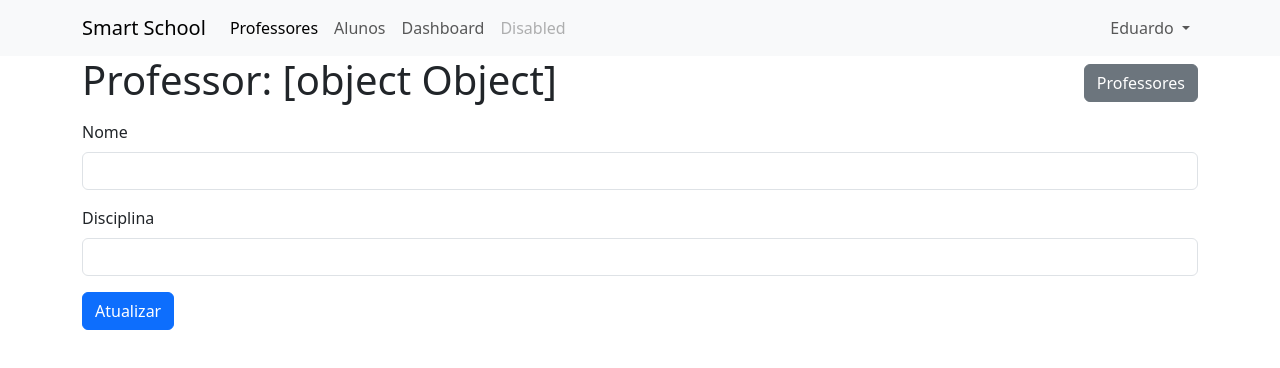
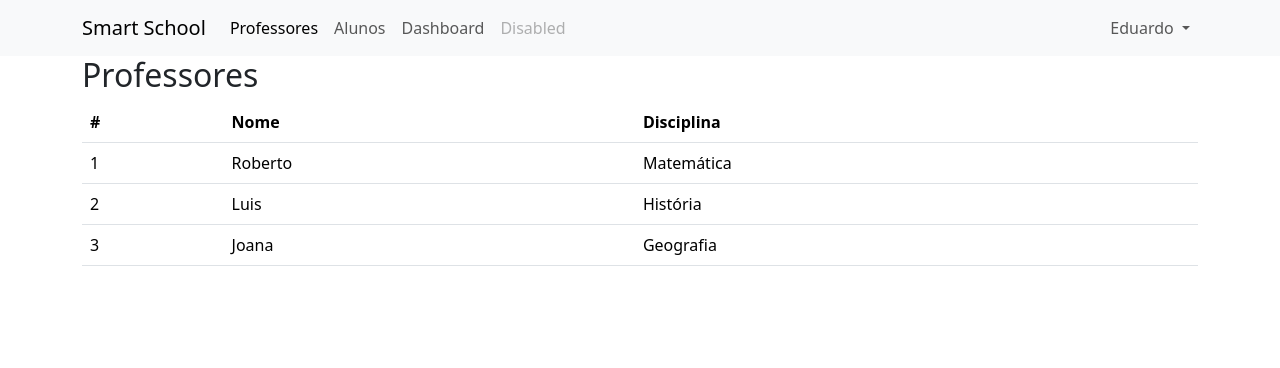
Before and after one commit to alvesil/asp-net-angular, an Angular app in the folder SmartSchool/: page /professores in a window 1280 px wide. Shown: the top 368 px of the page. Built offline with nearby package versions, Linux system fonts and the light colour scheme.

Commit message:
forms de professor e aluno atualizados para FormGroup com Validators

```diff
--- a/SmartSchool/src/app/alunos/alunos.component.html
+++ b/SmartSchool/src/app/alunos/alunos.component.html
@@ -1,30 +1,31 @@
-<div *ngIf="alunoSelecionado">
+<div class="row">
+    <div class="col-6" *ngIf="alunoSelecionado">
         <div class="row">
             <div class="col float-start">
-            <app-titulo [titulo]="'Aluno: '+ alunoSelecionado"></app-titulo>
+                <app-titulo [titulo]="'Aluno: '+ alunoSelecionado.nome"></app-titulo>
             </div>
             <div class="col float-end">
-            <button class="btn btn-secondary float-end mt-2" (click)="voltar()">Alunos</button>
+                <button class="btn btn-outline-danger float-end mt-2" (click)="voltar()">Fechar</button>
             </div>
         </div>
-    <form class="mt-2">
+        <form [formGroup]="alunoForm" (submit)="alunoSubmit()" class="mt-2">
             <div class="mb-3">
               <label class="form-label">Nome</label>
-          <input type="text" class="form-control">
+              <input formControlName="nome" type="text" class="form-control">
             </div>
             <div class="mb-3">
               <label class="form-label">Sobrenome</label>
-          <input type="text" class="form-control">
+              <input formControlName="sobrenome" type="text" class="form-control">
             </div>
             <div class="mb-3 form-label">
               <label class="form-label">Telefone</label>
-          <input type="text" maxlength="11" class="form-control">
+              <input formControlName="telefone" type="number" class="form-control">
             </div>
-        <button type="submit" class="btn btn-primary">Atualizar</button>
+            <button type="submit" class="btn btn-primary" [disabled]="!alunoForm.valid">Atualizar</button>
         </form>
 
     </div>
-<div *ngIf="!alunoSelecionado">
+    <div [ngClass]="{'col-6' : alunoSelecionado, 'col-12' : !alunoSelecionado}">
         <app-titulo [titulo]="titulo"></app-titulo>
         <table class="table table-hover">
             <thead>
@@ -45,3 +46,4 @@
             </tbody>
         </table>
     </div>
+</div>
--- a/SmartSchool/src/app/alunos/alunos.component.ts
+++ b/SmartSchool/src/app/alunos/alunos.component.ts
@@ -1,5 +1,6 @@
 import { Component } from '@angular/core';
 import { Aluno } from '../models/Aluno';
+import { FormBuilder, FormGroup, Validators } from '@angular/forms';
 
 @Component({
   selector: 'app-alunos',
@@ -8,8 +9,9 @@ import { Aluno } from '../models/Aluno';
 })
 export class AlunosComponent {
 
+  public alunoForm!: FormGroup;
   public titulo = 'Alunos';
-  public alunoSelecionado!: Aluno;
+  public alunoSelecionado: Aluno | null = null;
 
   public alunos = [
     {
@@ -56,12 +58,30 @@ export class AlunosComponent {
     }
   ];
 
+  constructor(private fb: FormBuilder)
+  {
+    this.criarForm();
+  }
+
   selecionarAluno(aluno: Aluno)
   {
     this.alunoSelecionado = aluno;
+    this.alunoForm.patchValue(aluno);
+  }
+
+  alunoSubmit(){
+    console.log(this.alunoForm.value);
+  }
+
+  criarForm(){
+    this.alunoForm = this.fb.group({
+      nome: ['', Validators.required],
+      sobrenome: ['', Validators.required],
+      telefone: ['', Validators.required]
+    });
   }
   voltar()
   {
-    this.alunoSelecionado == null;
+    this.alunoSelecionado = null;
   }
 }
--- a/SmartSchool/src/app/app.module.ts
+++ b/SmartSchool/src/app/app.module.ts
@@ -2,6 +2,7 @@ import { NgModule } from '@angular/core';
 import { BrowserModule } from '@angular/platform-browser';
 import { BsDropdownModule } from 'ngx-bootstrap/dropdown';
 import { BrowserAnimationsModule } from '@angular/platform-browser/animations';
+import { FormsModule, ReactiveFormsModule } from '@angular/forms';
 
 import { AppRoutingModule } from './app-routing.module';
 import { AppComponent } from './app.component';
@@ -26,7 +27,9 @@ import { TituloComponent } from './titulo/titulo.component';
     BrowserModule,
     AppRoutingModule,
     BsDropdownModule,
-    BrowserAnimationsModule
+    BrowserAnimationsModule,
+    FormsModule,
+    ReactiveFormsModule
   ],
   providers: [],
   bootstrap: [AppComponent]
--- a/SmartSchool/src/app/professores/professores.component.html
+++ b/SmartSchool/src/app/professores/professores.component.html
@@ -1,26 +1,27 @@
+<div class="row">
 
-<div *ngIf="professorSelecionado">
+    <div class="col-6" *ngIf="professorSelecionado">
         <div class="row">
             <div class="col float-start">
-            <app-titulo [titulo]="'Professor: '+ professorSelecionado"></app-titulo>
+                <app-titulo [titulo]="'Professor: '+ professorSelecionado.nome"></app-titulo>
             </div>
             <div class="col float-end">
-            <button class="btn btn-secondary float-end mt-2" (click)="voltar()">Professores</button>
+                <button class="btn btn-outline-danger float-end mt-2" (click)="voltar()">Fechar</button>
             </div>
         </div>
-    <form class="mt-2">
+        <form [formGroup]="professorForm" (submit)="professorSubmit()" class="mt-2">
             <div class="mb-3">
               <label class="form-label">Nome</label>
-          <input type="text" class="form-control">
+              <input formControlName="nome" type="text" class="form-control">
             </div>
             <div class="mb-3">
               <label class="form-label">Disciplina</label>
-          <input type="text" class="form-control">
+              <input formControlName="disciplina" type="text" class="form-control">
             </div>
-        <button type="submit" class="btn btn-primary">Atualizar</button>
+            <button type="submit" class="btn btn-primary" [disabled]="!professorForm.valid">Atualizar</button>
         </form>
     </div>
-<div *ngIf="!professorSelecionado">
+    <div [ngClass]="{'col-6' : professorSelecionado, 'col-12' : !professorSelecionado}">
         <app-titulo [titulo]="titulo"></app-titulo>
         <table class="table table-hover">
             <thead>
@@ -39,3 +40,4 @@
             </tbody>
         </table>
     </div>
+</div>
--- a/SmartSchool/src/app/professores/professores.component.ts
+++ b/SmartSchool/src/app/professores/professores.component.ts
@@ -1,5 +1,6 @@
 import { Component } from '@angular/core';
 import { Professor } from '../models/Professor';
+import { FormBuilder, FormGroup, Validators } from '@angular/forms';
 
 @Component({
   selector: 'app-professores',
@@ -8,7 +9,8 @@ import { Professor } from '../models/Professor';
 })
 export class ProfessoresComponent {
   public titulo = 'Professores';
-  public professorSelecionado: Professor = new Professor;
+  public professorSelecionado: Professor | null = null;
+  public professorForm! : FormGroup;
 
   public professores = [
     { id: 1, nome: 'Roberto', disciplina: 'Matemática'},
@@ -16,13 +18,29 @@ export class ProfessoresComponent {
     { id: 3, nome: 'Joana', disciplina: 'Geografia' }
   ];
 
+  constructor(private fb: FormBuilder){
+    this.criarForm();
+  }
+
+  criarForm(){
+    this.professorForm = this.fb.group({
+      nome: ['', Validators.required],
+      disciplina: ['', Validators.required]
+    });
+  }
+
   selecionarProfessor(professor: Professor)
   {
     this.professorSelecionado = professor;
+    this.professorForm.patchValue(professor);
+  }
+
+  professorSubmit(){
+    console.log(this.professorForm.value);
   }
 
   voltar()
   {
-    this.professorSelecionado == null;
+    this.professorSelecionado = null;
   }
 }
--- a/SmartSchool/src/app/titulo/titulo.component.html
+++ b/SmartSchool/src/app/titulo/titulo.component.html
@@ -1 +1 @@
-<h1>{{titulo}}</h1>
+<h2>{{titulo}}</h2>
--- a/SmartSchool/tsconfig.json
+++ b/SmartSchool/tsconfig.json
@@ -6,6 +6,7 @@
     "outDir": "./dist/out-tsc",
     "forceConsistentCasingInFileNames": true,
     "strict": true,
+    "strictNullChecks": true,
     "noImplicitOverride": true,
     "noPropertyAccessFromIndexSignature": true,
     "noImplicitReturns": true,
```
Lines whose indentation alone changed are shown as unchanged.
